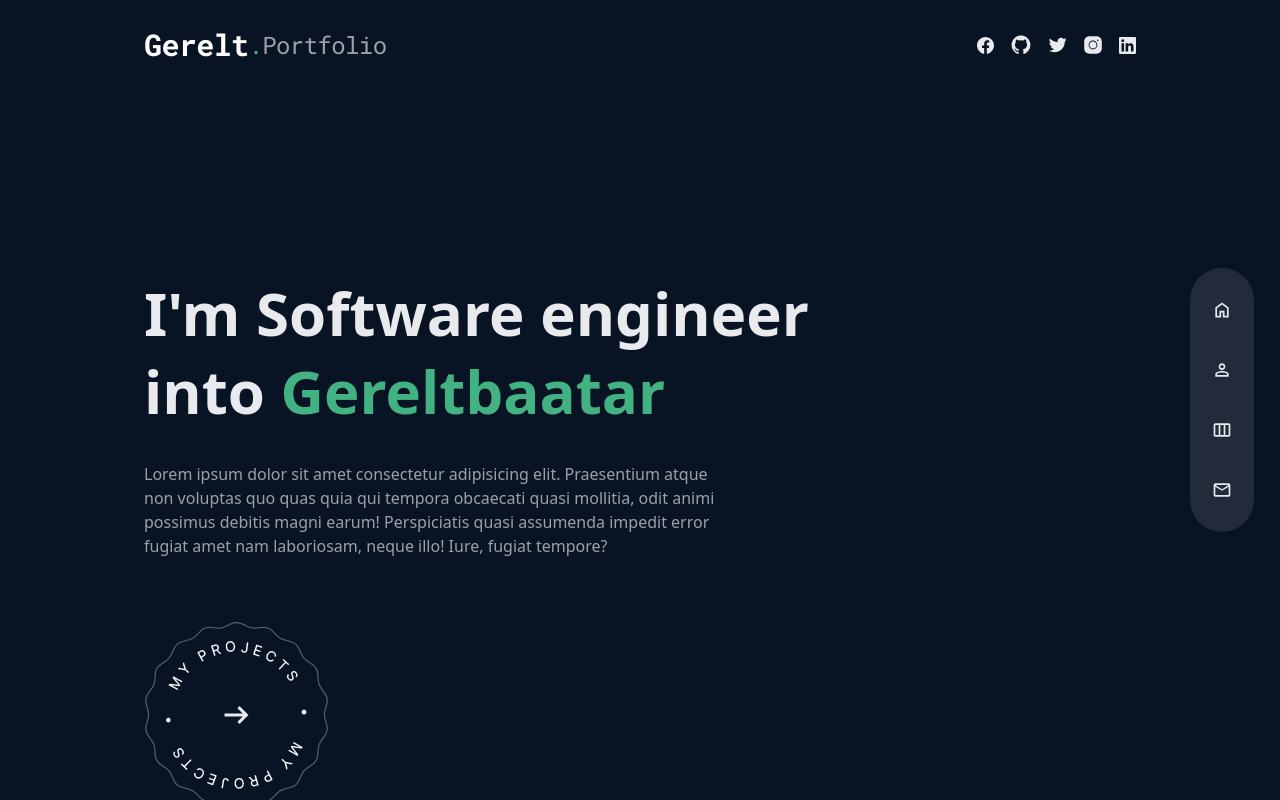
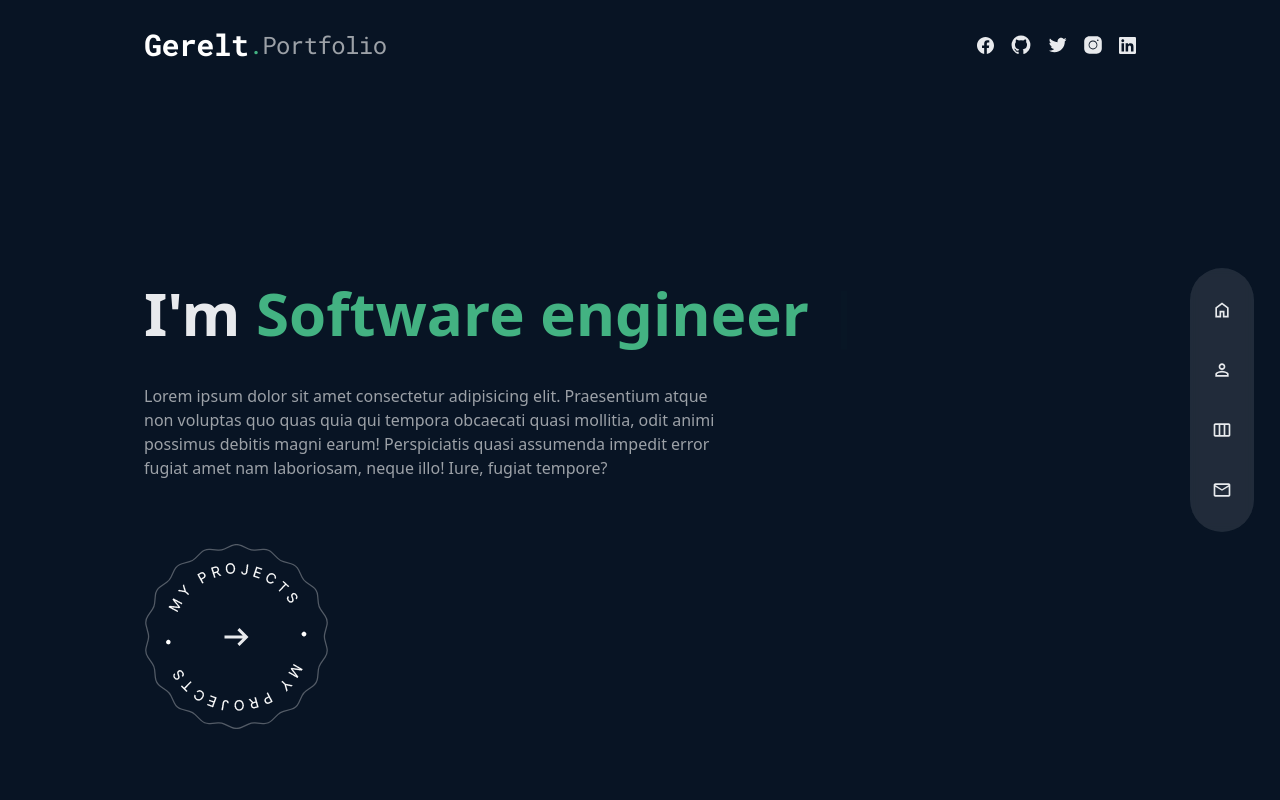
Before and after one commit to gereltbaatar/Gerelt_Portfolio_1, a Next.js app: page / in a window 1280 px wide. Built offline with nearby package versions, Linux system fonts and the light colour scheme.

Commit message:
auto text

```diff
--- a/package.json
+++ b/package.json
@@ -14,6 +14,7 @@
     "react": "^18",
     "react-countup": "^6.5.3",
     "react-dom": "^18",
+    "react-simple-typewriter": "^5.0.1",
     "sweetalert2": "^11.14.0",
     "swiper": "^11.1.14"
   },
--- a/src/components/pages/HomePage.jsx
+++ b/src/components/pages/HomePage.jsx
@@ -1,9 +1,14 @@
 import MainLayout from "../layout/MainLayout";
 import { RoundedText } from "../component";
+import { useTypewriter, Cursor } from "react-simple-typewriter";
 import { motion } from "framer-motion";
 import { fadeIn } from "../../../variants";
 
 const HomePage = () => {
+  const [text] = useTypewriter({
+    words: ["Gereltbaatar", "Software engineer"],
+    loop: 0,
+  });
   return (
     <main className="px-4 xl:px-16 h-full xl:pt-16 pt-0">
       <div className="text-[#e8eaed]">
@@ -17,8 +22,9 @@ const HomePage = () => {
                 exit="hidden"
                 className="text-[35px] leading-tight md:text-[60px] md:leading-[1.3] mb-8 font-semibold"
               >
-                I'm Software engineer <br /> into
-                <span className="text-green "> Gereltbaatar</span>
+                I'm
+                <span className="text-green "> {text}</span>{" "}
+                <Cursor cursorColor="#43b282" />
               </motion.h1>
               <motion.p
                 variants={fadeIn("down", 0.3)}
```
Also changed, not shown: 1 other file (tests, documents, lock files or other folders).
